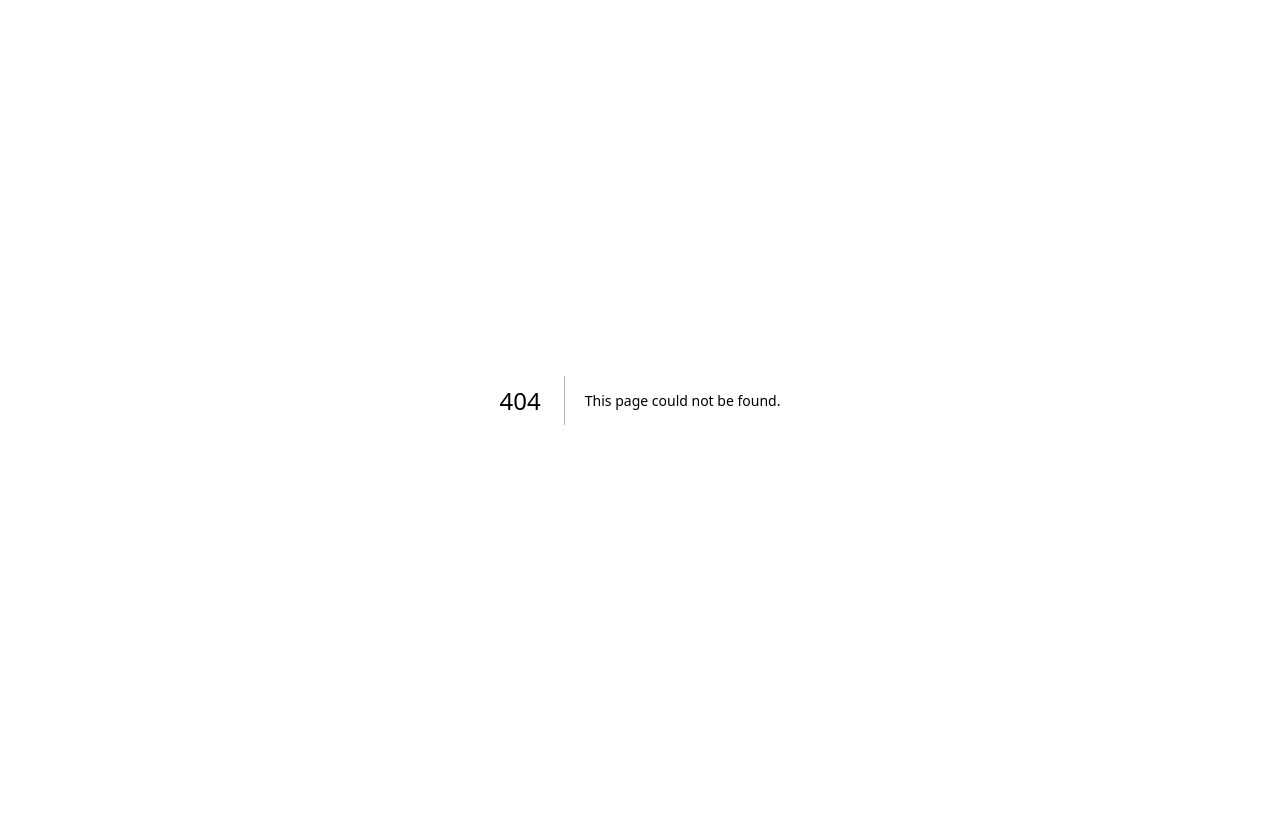
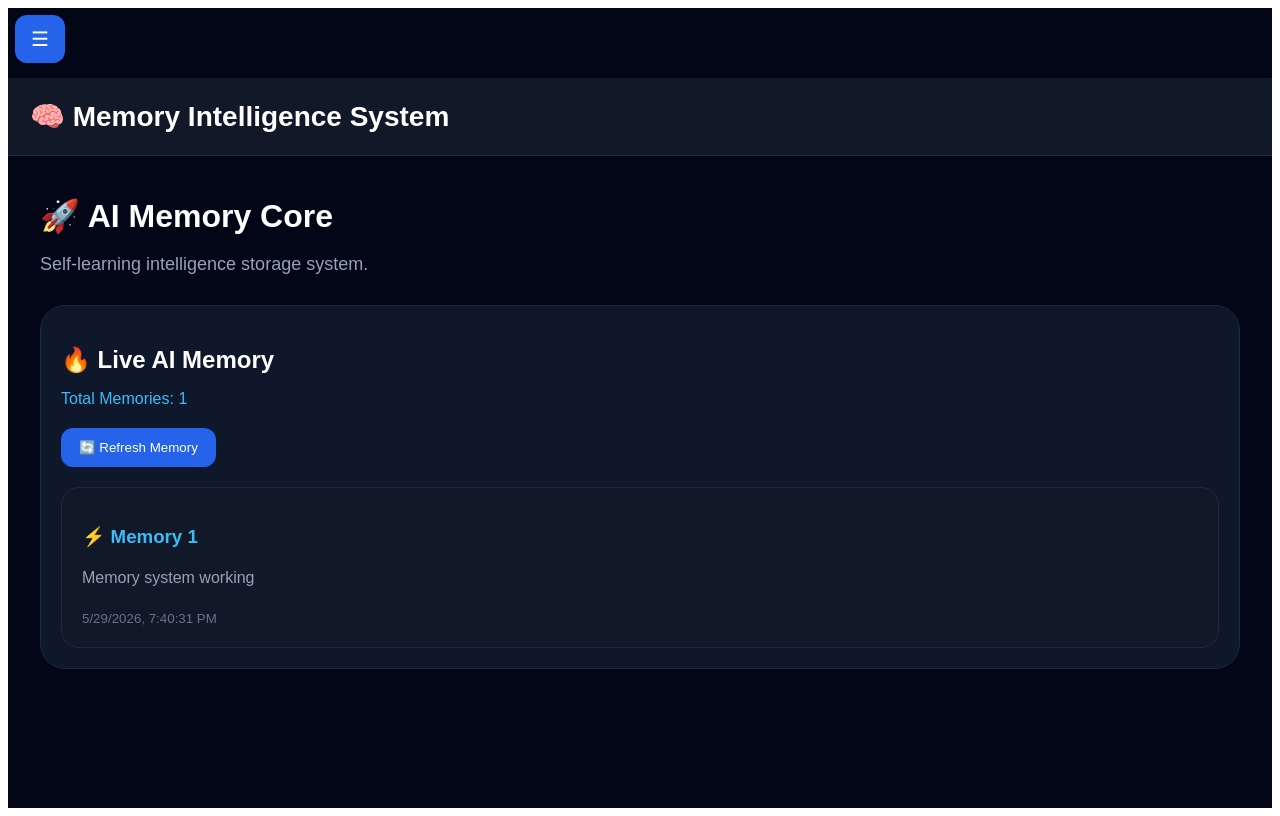
Before and after one commit to snapsparkofficial00-cloud/Ai, a Next.js app: page /memory in a window 1280 px wide. Before the commit this address had no page. Built offline with nearby package versions, Linux system fonts and the light colour scheme.

Commit message:
app/memory/page.tsx

```diff
--- /dev/null
+++ b/app/memory/page.tsx
@@ -0,0 +1,200 @@
+"use client";
+
+import { useEffect, useState } from "react";
+import Sidebar from "../components/Sidebar";
+
+export default function MemoryPage() {
+  const [memory, setMemory] = useState<any[]>([]);
+
+  async function loadMemory() {
+    try {
+      const res = await fetch("/api/memory");
+      const data = await res.json();
+
+      const formatted = (data.memory || []).map((item: any) => ({
+        id: item.id,
+        task: `Memory ${item.id}`,
+        result: item.content,
+        timestamp: new Date().toLocaleString(),
+      }));
+
+      setMemory(formatted.reverse());
+    } catch (err) {
+      console.log(err);
+    }
+  }
+
+  useEffect(() => {
+    loadMemory();
+
+    const interval = setInterval(() => {
+      loadMemory();
+    }, 5000);
+
+    return () => clearInterval(interval);
+  }, []);
+
+  return (
+    <main
+      style={{
+        background: "#020617",
+        minHeight: "100vh",
+        color: "white",
+        fontFamily: "Arial",
+      }}
+    >
+      <Sidebar />
+
+      <div
+        style={{
+          width: "100%",
+          paddingTop: "70px",
+        }}
+      >
+        <header
+          style={{
+            background: "#111827",
+            padding: "22px",
+            borderBottom: "1px solid #1e293b",
+          }}
+        >
+          <h2
+            style={{
+              fontSize: "28px",
+              margin: 0,
+            }}
+          >
+            🧠 Memory Intelligence System
+          </h2>
+        </header>
+
+        <div
+          style={{
+            padding: "20px",
+            maxWidth: "1200px",
+            margin: "0 auto",
+          }}
+        >
+          <h1
+            style={{
+              fontSize: "32px",
+              marginBottom: "10px",
+              lineHeight: "1.2",
+            }}
+          >
+            🚀 AI Memory Core
+          </h1>
+
+          <p
+            style={{
+              color: "#94a3b8",
+              fontSize: "18px",
+              marginBottom: "30px",
+            }}
+          >
+            Self-learning intelligence storage system.
+          </p>
+
+          <div
+            style={{
+              background: "#0f172a",
+              padding: "20px",
+              borderRadius: "25px",
+              border: "1px solid #1e293b",
+            }}
+          >
+            <h2
+              style={{
+                fontSize: "24px",
+                marginBottom: "10px",
+              }}
+            >
+              🔥 Live AI Memory
+            </h2>
+
+            <p
+              style={{
+                color: "#38bdf8",
+                marginBottom: "20px",
+              }}
+            >
+              Total Memories: {memory.length}
+            </p>
+
+            <button
+              onClick={loadMemory}
+              style={{
+                background: "#2563eb",
+                color: "white",
+                border: "none",
+                padding: "12px 18px",
+                borderRadius: "12px",
+                marginBottom: "20px",
+                cursor: "pointer",
+              }}
+            >
+              🔄 Refresh Memory
+            </button>
+
+            {memory.length === 0 ? (
+              <p
+                style={{
+                  color: "#94a3b8",
+                }}
+              >
+                No memories stored yet...
+              </p>
+            ) : (
+              <div
+                style={{
+                  display: "flex",
+                  flexDirection: "column",
+                  gap: "20px",
+                }}
+              >
+                {memory.map((item, index) => (
+                  <div
+                    key={index}
+                    style={{
+                      background: "#111827",
+                      padding: "20px",
+                      borderRadius: "18px",
+                      border: "1px solid #1e293b",
+                    }}
+                  >
+                    <h3
+                      style={{
+                        color: "#38bdf8",
+                        marginBottom: "10px",
+                      }}
+                    >
+                      ⚡ {item.task}
+                    </h3>
+
+                    <p
+                      style={{
+                        color: "#94a3b8",
+                        whiteSpace: "pre-wrap",
+                        lineHeight: "1.8",
+                      }}
+                    >
+                      {item.result}
+                    </p>
+
+                    <small
+                      style={{
+                        color: "#64748b",
+                      }}
+                    >
+                      {item.timestamp}
+                    </small>
+                  </div>
+                ))}
+              </div>
+            )}
+          </div>
+        </div>
+      </div>
+    </main>
+  );
+}
```
